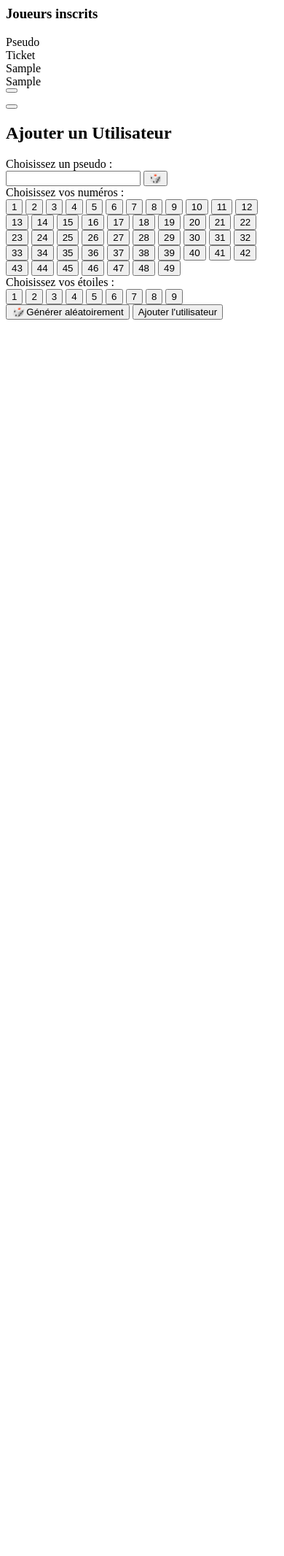
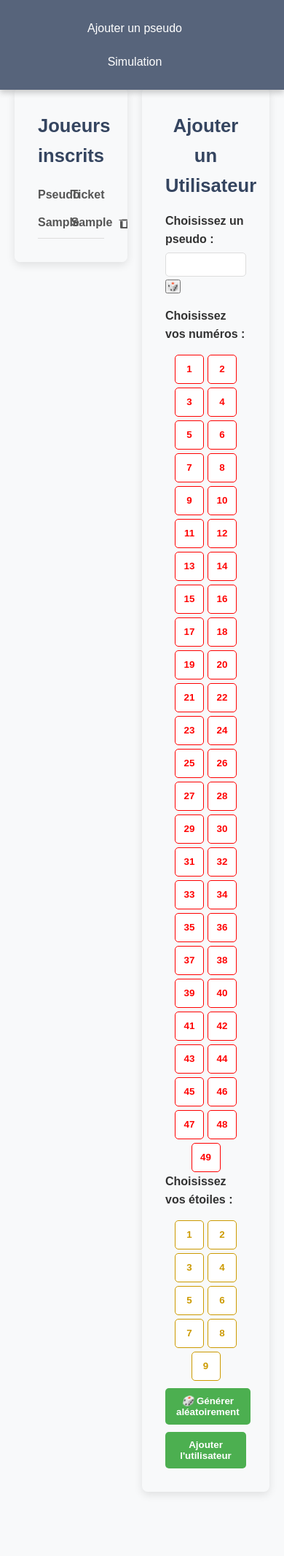
Before and after one commit to safiya6/qualitedev_loto, a PHP site: page /?controller=joueurs in a window 390 px wide. Shown: the top 2132 px of the page at 73% size. Before the commit the page ends 438 px from the top, so only its background shows below. Run offline with PHP 8.4, Linux system fonts and the light colour scheme; tables that the repository leaves empty or names only in its code hold one stand-in row (values such as "Sample post"); some libraries are stand-ins or nearby versions.

Commit message:
rollback

```diff
--- a/Content/style.css
+++ b/Content/style.css
@@ -51,131 +51,181 @@ nav {
     border-radius: 5px;
 }
 
-/* Style spécifique pour l'ajout d'utilisateur */
+/* Hero section (header pleine page) */
+.hero {
+    height: 100vh;
+    background-image: url('header.webp');
+    background-size: cover;
+    background-position: center;
+    display: flex;
+    flex-direction: column;
+    justify-content: center;
+    align-items: center;
+    color: white;
+    text-align: center;
+    padding-top: 80px;
+}
+
+.hero-text h1 {
+    font-family: 'Bebas Neue', sans-serif;
+    font-weight: 700;
+    color: #ffffff;
+    opacity: 0;
+    animation: fadeInText 1.5s ease-out forwards;
+    text-transform: uppercase;
+    line-height: 1.2;
+}
+
+.hero-text .big-text {
+    font-size: 10rem;
+    margin-bottom: 2rem;
+}
+
+.hero-text .small-text {
+    font-size: 4rem;
+    margin-top: 12rem;
+}
+
+/* Animation pour le texte du header */
+@keyframes fadeInText {
+    from {
+        opacity: 0;
+        transform: translateY(20px);
+    }
+    to {
+        opacity: 1;
+        transform: translateY(0);
+    }
+}
+
+/* Section des règles */
+.rules {
+    padding: 2rem;
+    background-color: white;
+    text-align: center;
+    opacity: 0;
+    transform: translateY(50px);
+    transition: opacity 1.5s ease-out, transform 1.5s ease-out;
+    margin-top: 0;
+}
+
+.rules.visible {
+    opacity: 1;
+    transform: translateY(0);
+}
+
+.rules h2 {
+    font-size: 2rem;
+    color: #1f3b57;
+    margin-bottom: 1rem;
+    font-weight: 600;
+}
+
+.rules p {
+    font-size: 1.2rem;
+    line-height: 1.8;
+    max-width: 800px;
+    margin: 0 auto;
+    padding: 1rem;
+    font-weight: 300;
+}
+
+/* Disposition en deux colonnes */
+.rules-container {
+    display: flex;
+    justify-content: center;
+    align-items: center;
+    max-width: 1100px;
+    margin: 0 auto;
+    padding: 2rem;
+    gap: 2rem;
+}
+
+.rules-box, .image-box {
+    flex: 1;
+    max-width: 45%;
+}
+
+.rules-box {
+    background-color: #f8f9fa;
+    padding: 2rem;
+    border-radius: 8px;
+    box-shadow: 0 4px 12px rgba(0, 0, 0, 0.1);
+    transition: transform 0.3s ease;
+}
+
+.rules-box:hover {
+    transform: translateY(-10px);
+}
+
+.image-box img {
+    width: 100%;
+    border-radius: 8px;
+    box-shadow: 0 4px 12px rgba(0, 0, 0, 0.1);
+    transition: transform 0.3s ease;
+}
+
+.image-box img:hover {
+    transform: scale(1.05);
+}
+
+/* Responsive pour les petits écrans */
+@media (max-width: 768px) {
+    .rules-container {
+        flex-direction: column;
+    }
+
+    .rules-box, .image-box {
+        max-width: 100%;
+    }
+
+    .hero-text h1 {
+        font-size: 2.5rem;
+    }
+
+    .nav-bar {
+        flex-direction: column;
+        align-items: center;
+    }
+
+    .nav-bar li {
+        margin: 10px 0;
+    }
+}
+
+/* Style spécifique à la page d'ajout d'utilisateur */
 .container {
     display: flex;
-    flex-direction: column;
+    justify-content: center;
+    align-items: flex-start;
     gap: 20px;
-    max-width: 800px;
-    margin: 50px auto;
+    max-width: 1100px;
+    margin: 100px auto;
     padding: 20px;
 }
 
-/* Style pour le message d'erreur */
-.alert-message {
-    color: #d9534f;
-    background-color: #f8d7da;
-    border: 1px solid #f5c6cb;
-    padding: 10px;
-    border-radius: 5px;
-    margin-bottom: 15px;
-    text-align: center;
-    display: none;
+/* Utilisateurs et formulaire box */
+.users-list, .form-container {
+    background-color: #f8f9fa;
+    padding: 2rem;
+    border-radius: 8px;
+    box-shadow: 0 4px 12px rgba(0, 0, 0, 0.1);
+    transition: transform 0.3s ease;
 }
 
-/* Conteneurs de la liste des utilisateurs et du formulaire */
-.users-list, .form-container {
-    background-color: #ffffff;
-    padding: 2rem;
-    border-radius: 8px;
-    box-shadow: 0 4px 8px rgba(0, 0, 0, 0.1);
+.users-list:hover, .form-container:hover {
+    transform: translateY(-10px);
 }
 
-.users-list h3, .form-container h2 {
-    text-align: center;
-    color: #354560;
-    margin-bottom: 15px;
+.users-list {
+    width: 45%;
+    text-align: left;
+    max-height: 400px;
+    overflow-y: auto;
 }
 
-/* Formulaire d'ajout */
-.input-group {
-    display: flex;
-    gap: 5px;
-    margin-top: 10px;
-}
-
-input[type="text"] {
-    padding: 8px;
-    border-radius: 5px;
-    border: 1px solid #ddd;
-    flex: 1;
-}
-
-input[type="text"]:focus {
-    border-color: #4CAF50;
-    outline: none;
-}
-
-/* Grilles de sélection */
-.number-grid, .star-grid {
-    display: flex;
-    flex-wrap: wrap;
-    gap: 5px;
-    margin-top: 15px;
-    justify-content: center;
-}
-
-.number-grid button, .star-grid button {
-    width: 40px;
-    height: 40px;
-    border-radius: 5px;
-    font-weight: bold;
-    transition: background-color 0.3s, box-shadow 0.3s;
-}
-
-/* Boutons des numéros */
-.number-grid button {
-    border: 1px solid #ff6f61;
-    color: #ff6f61;
-}
-
-/* Boutons des étoiles */
-.star-grid button {
-    border: 1px solid #f4b400;
-    color: #f4b400;
-}
-
-/* Effet de sélection */
-.number-grid button.selected, .star-grid button.selected {
-    background-color: currentColor;
-    color: #ffffff;
-}
-
-/* Bouton de génération aléatoire */
-.generate-button {
-    display: inline-block;
-    padding: 10px 15px;
-    background-color: #4CAF50;
-    color: white;
-    border: none;
-    border-radius: 5px;
-    cursor: pointer;
-    font-weight: bold;
-    transition: background-color 0.3s ease;
-}
-
-.generate-button:hover {
-    background-color: #45a049;
-}
-
-/* Boutons de suppression et d'édition */
-.delete-button, .edit-button {
-    border: none;
-    background: none;
-    cursor: pointer;
-    transition: transform 0.2s ease, background-color 0.2s;
-}
-
-.delete-button:hover {
-    color: #d9534f;
-    background-color: rgba(217, 83, 79, 0.2);
-    border-radius: 50%;
-}
-
-.edit-button:hover {
-    color: #354560;
-    background-color: rgba(53, 69, 96, 0.2);
-    border-radius: 50%;
+.form-container {
+    width: 50%;
 }
 
 /* Titres des sections */
@@ -217,18 +267,120 @@ label {
     color: #333;
 }
 
-/* Responsive */
-@media (max-width: 768px) {
-    .container {
-        flex-direction: column;
-        padding: 10px;
-    }
+input[type="text"] {
+    width: 100%;
+    padding: 8px;
+    border-radius: 5px;
+    border: 1px solid #ddd;
+    margin-top: 5px;
+}
 
-    .form-container, .users-list {
-        width: 100%;
-    }
+/* Grilles de sélection */
+.number-grid, .star-grid {
+    display: flex;
+    flex-wrap: wrap;
+    gap: 5px;
+    margin-top: 15px;
+    justify-content: center;
+}
 
-    .generate-button {
-        width: 100%;
-    }
+.number-grid button, .star-grid button {
+    width: 40px;
+    height: 40px;
+    border-radius: 5px;
+    background-color: white;
+    cursor: pointer;
+    font-weight: bold;
+    transition: background-color 0.2s ease, border 0.2s ease;
 }
+
+/* Boutons des numéros */
+.number-grid button {
+    border: 1px solid red; /* Bordure rouge pour les numéros non sélectionnés */
+    color: red; /* Couleur de texte rouge pour les numéros */
+}
+
+/* Boutons des étoiles */
+.star-grid button {
+    border: 1px solid #cc9a00; /* Bordure jaune foncé pour les étoiles non sélectionnées */
+    color: #cc9a00; /* Couleur de texte jaune foncé pour les étoiles */
+}
+
+/* Effet de sélection pour les numéros */
+.number-grid button.selected {
+    background-color: red; /* Fond rouge pour les numéros sélectionnés */
+    color: white; /* Texte blanc */
+    border: 2px solid red; /* Bordure plus épaisse */
+}
+
+/* Effet de sélection pour les étoiles */
+.star-grid button.selected {
+    background-color: #cc9a00; /* Fond jaune foncé pour les étoiles sélectionnées */
+    color: white; /* Texte blanc */
+    border: 2px solid #cc9a00; /* Bordure plus épaisse */
+}
+
+.generate-button {
+    margin-top: 10px;
+    padding: 10px 15px;
+    border-radius: 5px;
+    background-color: #4CAF50;
+    color: white;
+    border: none;
+    cursor: pointer;
+    font-weight: bold;
+}
+
+.generate-button:hover {
+    background-color: #45a049;
+}
+
+.selected {
+    background-color: #4CAF50;
+    color: #fff;
+}
+
+/* Style du bouton de suppression */
+.delete-form {
+    display: inline;
+    margin-left: 10px;
+}
+
+.delete-button {
+    background: none;
+    border: none;
+    color: #d9534f;
+    cursor: pointer;
+    font-size: 1.1rem;
+    padding: 5px;
+    border-radius: 50%; /* Donne une forme ronde au bouton */
+    transition: background-color 0.2s ease, color 0.2s ease;
+    display: flex;
+    align-items: center;
+    justify-content: center;
+}
+
+.delete-button:hover {
+    background-color: #d9544f3a; /* Légère teinte de fond pour plus de contraste */
+    box-shadow: 0 2px 5px rgba(0, 0, 0, 0.1); /* Ombre subtile pour plus de profondeur */
+}
+
+.edit-button, .delete-button {
+    background: none;
+    border: none;
+    cursor: pointer;
+    color: #555;
+    margin-left: 5px;
+    font-size: 1.2rem;
+}
+
+.edit-button:hover, .delete-button:hover {
+    color: #354560;
+}
+
+#error-message{
+
+    color: red;
+    margin-bottom: 20px;
+    display: none;
+}
--- a/Views/view_add_user.php
+++ b/Views/view_add_user.php
@@ -1,7 +1,11 @@
+<?php require_once "view_begin.php"; ?>
+
+<?php if (!empty($message)): ?>
+    <script>
+        alert(<?= json_encode($message) ?>);
+    </script>
+<?php endif; ?>
 <div class="container">
-    <!-- Message d'erreur -->
-    <div id="error-message" class="alert-message"></div>
-
     <!-- Liste des utilisateurs -->
     <div class="users-list">
         <h3>Joueurs inscrits</h3>
@@ -15,18 +19,23 @@
                     <div class="user-item"><?= htmlspecialchars($joueur['pseudo']) ?></div>
                     <div class="ticket-item"><?= htmlspecialchars($joueur['ticket']) ?></div>
 
-                    <!-- Formulaire de suppression -->
+                    <!-- Delete Button Form -->
                     <form action="?controller=joueurs&action=deleteUser" method="POST" class="delete-form">
                         <input type="hidden" name="id_joueur" value="<?= $joueur['id_joueur'] ?>">
                         <button type="submit" class="delete-button">
-                            <!-- Icône de poubelle SVG -->
+                            <svg xmlns="http://www.w3.org/2000/svg" width="16" height="16" fill="currentColor" class="bi bi-trash" viewBox="0 0 16 16">
+                                <path d="M5.5 5.5a.5.5 0 0 1 .5-.5h4a.5.5 0 0 1 .5.5v8a.5.5 0 0 1-.5.5h-4a.5.5 0 0 1-.5-.5v-8zM4.118 4a1 1 0 0 1 .82-.4h6.144a1 1 0 0 1 .82.4l.845 1H3.273l.845-1zM1 4.5A.5.5 0 0 1 1.5 4h13a.5.5 0 0 1 .5.5V5h-15v-.5zM2 5.5v9A1.5 1.5 0 0 0 3.5 16h9a1.5 1.5 0 0 0 1.5-1.5v-9H2z"/>
+                            </svg>
                         </button>
                     </form>
 
-                    <!-- Bouton de modification -->
+                    <!-- Edit Button -->
                     <button type="button" class="edit-button"
                         onclick="populateForm(<?= $joueur['id_joueur'] ?>, '<?= htmlspecialchars($joueur['pseudo'], ENT_QUOTES) ?>', '<?= htmlspecialchars($joueur['ticket'], ENT_QUOTES) ?>')">
-                        <!-- Icône de crayon SVG -->
+                        <svg xmlns="http://www.w3.org/2000/svg" width="16" height="16" fill="currentColor" class="bi bi-pencil" viewBox="0 0 16 16">
+                            <path d="M12.146 0a.5.5 0 0 1 .352.146l2.5 2.5a.5.5 0 0 1 0 .708L13.207 4.646l-3-3L12.146.146A.5.5 0 0 1 12.146 0z"/>
+                            <path fill-rule="evenodd" d="M1 13.5V16h2.5l7-7-2.5-2.5-7 7zm.646-.146l7-7L10.5 7.207l-7 7H1v-1.5a.5.5 0 0 1 .146-.354z"/>
+                        </svg>
                     </button>
                 </div>
             <?php endforeach; ?>
@@ -35,20 +44,19 @@
 
     <!-- Formulaire d'ajout d'utilisateur -->
     <div class="form-container">
+
         <h2>Ajouter un Utilisateur</h2>
         <form action="?controller=joueurs&action=addUser" method="POST" onsubmit="return prepareTicket()">
             <input type="hidden" id="id_joueur" name="id_joueur">
             <div class="form-group">
                 <label for="pseudo">Choisissez un pseudo :</label>
-                <div class="input-group">
-                    <input type="text" id="pseudo" name="pseudo" required>
-                    <button type="button" id="generate-pseudo" onclick="generateRandomPseudo()">
-                        🎲
-                    </button>
-                </div>
+                <input type="text" id="pseudo" name="pseudo" required>
+                <button type="button" id="generate-pseudo" onclick="generateRandomPseudo()">
+                    🎲
+                </button>
             </div>
 
-            <!-- Grille de numéros -->
+
             <label>Choisissez vos numéros :</label>
             <div class="number-grid">
                 <?php for ($i = 1; $i <= 49; $i++): ?>
@@ -56,7 +64,6 @@
                 <?php endfor; ?>
             </div>
 
-            <!-- Grille d'étoiles -->
             <label>Choisissez vos étoiles :</label>
             <div class="star-grid">
                 <?php for ($i = 1; $i <= 9; $i++): ?>
@@ -64,7 +71,6 @@
                 <?php endfor; ?>
             </div>
 
-            <!-- Bouton de génération aléatoire -->
             <button type="button" class="generate-button" onclick="generateRandomSelection()">
                 <i>🎲</i> Générer aléatoirement
             </button>
@@ -72,8 +78,19 @@
             <input type="hidden" id="numbers" name="numbers">
             <input type="hidden" id="stars" name="stars">
 
-            <!-- Bouton de soumission -->
             <button type="submit" class="generate-button">Ajouter l'utilisateur</button>
         </form>
+
     </div>
 </div>
+<?php if (isset($message)): ?>
+    <script>
+        document.getElementById("error-message").style.display = "block";
+        document.getElementById("error-message").innerText = <?= json_encode($message) ?>;
+    </script>
+<?php endif; ?>
+
+
+<script src="Utils/fonction_add_user.js"></script>
+</body>
+</html>
```
